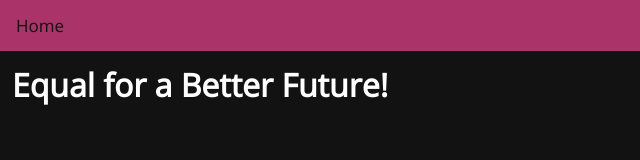
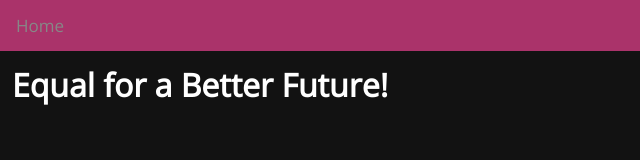
Before and after one commit to VyrixNFPO/PublishNetlify, a plain HTML site: page index.html in a window 1280 px wide. Shown: the full height of the page, 0-640 px from the left. Drawn offline with nearby package versions, Linux system fonts and the light colour scheme.

Commit message:
modified:   vyrix.css

```diff
--- a/vyrix.css
+++ b/vyrix.css
@@ -18,7 +18,7 @@ body {
 
 .nav a {
     float: left;
-    color: #121212;
+    color: #878787;
     text-align: center;
     padding: 14px 16px;
     text-decoration: none;
```
